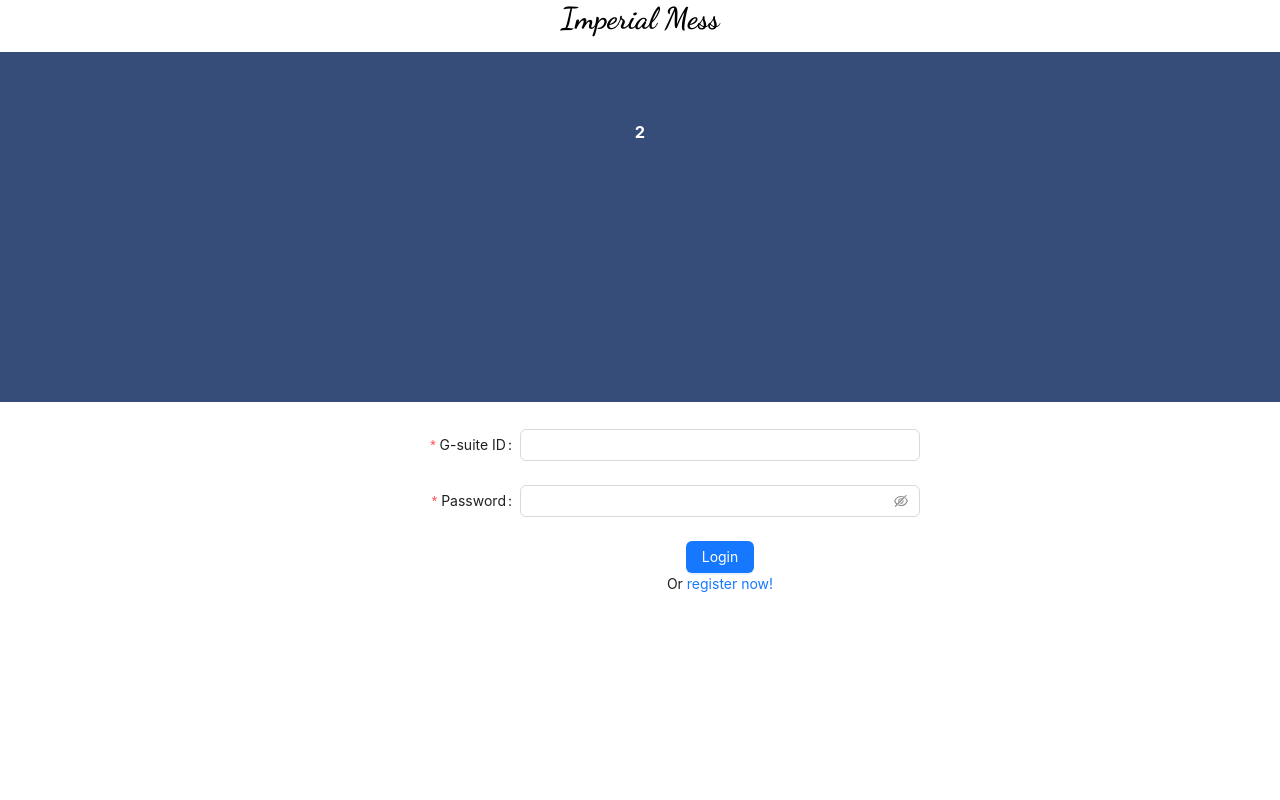
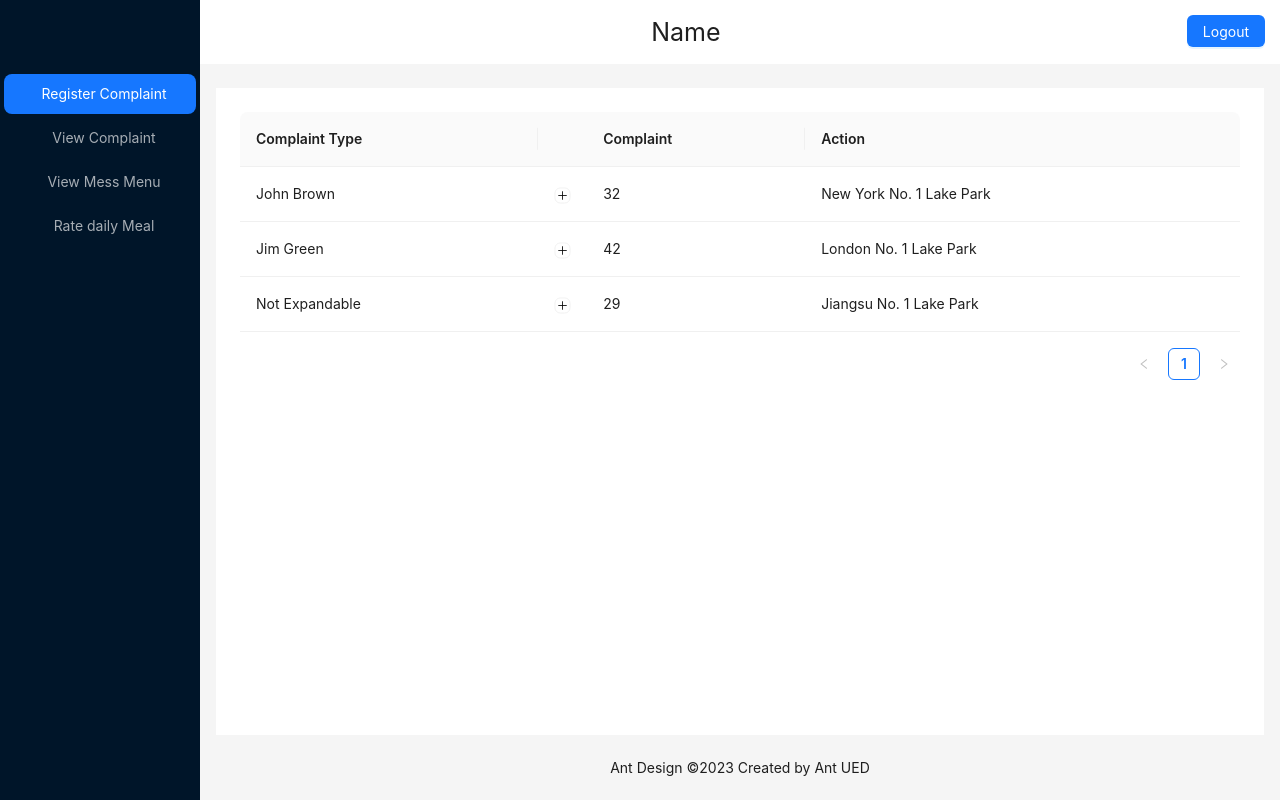
Before and after one commit to devprakashdp2021/Imperial-Mess, a React (Create React App) app in the folder frontend/: page / in a window 1280 px wide. Built offline with nearby package versions, Linux system fonts and the light colour scheme.

Commit message:
Student page initiated

```diff
--- a/frontend/src/App.js
+++ b/frontend/src/App.js
@@ -1,9 +1,9 @@
-
 import './App.css';
 import Register from './pages/Register';
 import Slide from './pages/Slide';
 import Login from './pages/Login';
 import { useState } from 'react';
+import Student from './pages/Student';
 
 function App() {
   const [isAuthenticated, setAuthenticated] = useState(true);
@@ -12,13 +12,14 @@ function App() {
   }
   return (
     <div className="App">
-     <h1 style={{fontSize:30, margin:"0px", fontFamily: 'Dancing Script'}}>Imperial Mess</h1>
+     {/* <h1 style={{fontSize:30, margin:"0px", fontFamily: 'Dancing Script'}}>Imperial Mess</h1>
      <Slide />
      <div style={{margin: "10px auto",width:"50%"}}>
       {
         isAuthenticated?<Login handleRegisterNow={handleAuthentication}/>:<Register handleLoginNow={handleAuthentication}/>
       }
-     </div>
+     </div> */}
+     <Student />
     </div>
   );
 }
--- /dev/null
+++ b/frontend/src/components/RegisterComplaints.js
@@ -0,0 +1,117 @@
+import { UploadOutlined } from '@ant-design/icons';
+import React from 'react';
+import {
+  Button,
+  Form,
+  Input,
+  Select,
+  Space,
+  Upload,
+} from 'antd';
+const { Option } = Select;
+const formItemLayout = {
+  labelCol: {
+    span: 6,
+  },
+  wrapperCol: {
+    span: 14,
+  },
+};
+const normFile = (e) => {
+  console.log('Upload event:', e);
+  if (Array.isArray(e)) {
+    return e;
+  }
+  return e?.fileList;
+};
+const onFinish = (values) => {
+  console.log('Received values of form: ', values);
+};
+const RegisterComplaints = () => (
+  <Form
+    name="validate_other"
+    {...formItemLayout}
+    onFinish={onFinish}
+    style={{
+      maxWidth: 600,
+    //   border: "1px solid red",
+    }}
+  >
+
+    <Form.Item
+      name="complaint type"
+      label="Complaint Type"
+      hasFeedback
+      rules={[
+        {
+          required: true,
+          message: 'Please select your complaint type!',
+        },
+      ]}
+    >
+      <Select placeholder="Please select a complaint type">
+        <Option value="mess">Mess Problem</Option>
+        <Option value="hostel">Hostel Problem</Option>
+      </Select>
+    </Form.Item>
+
+    <Form.Item
+      name="complaint"
+      label="Complaint"
+      hasFeedback
+      rules={[
+        {
+          required: true,
+          message: 'Please select your complaint!',
+        },
+      ]}
+    >
+      <Select placeholder="Please select a complaint">
+        <Option value="food-quality">Food Quality</Option>
+        <Option value="mess-timing">Mess Timing</Option>
+        <Option value="cleanliness-of-utensils">Cleanliness of Utensils</Option>
+        <Option value="behaviour-of-mess-worker">Behaviour of Mess Worker</Option>
+      </Select>
+    </Form.Item>
+
+    <Form.Item
+        name="description"
+        label="Description"
+        rules={[
+          {
+            required: true,
+            message: 'Please input description',
+          },
+        ]}
+      >
+        <Input.TextArea showCount rows="8" maxLength={500} />
+      </Form.Item>
+
+    <Form.Item
+      name="upload"
+      label="Upload"
+      valuePropName="fileList"
+      getValueFromEvent={normFile}
+      extra=".jpg"
+    >
+      <Upload name="logo" action="/upload.do" listType="picture">
+        <Button icon={<UploadOutlined />}>Click to upload</Button>
+      </Upload>
+    </Form.Item>
+
+    <Form.Item
+      wrapperCol={{
+        span: 12,
+        offset: 6,
+      }}
+    >
+      <Space>
+        <Button type="primary" htmlType="submit">
+          Submit
+        </Button>
+        <Button htmlType="reset">reset</Button>
+      </Space>
+    </Form.Item>
+  </Form>
+);
+export default RegisterComplaints;
--- /dev/null
+++ b/frontend/src/components/ViewAllComplaints.js
@@ -0,0 +1,62 @@
+import React from 'react';
+import { Table } from 'antd';
+const columns = [
+  {
+    title: 'Complaint Type',
+    dataIndex: 'complaintType',
+    key: 'complaintType',
+  },
+  Table.EXPAND_COLUMN,
+  {
+    title: 'Complaint',
+    dataIndex: 'complaint',
+    key: 'complaint',
+  },
+  {
+    title: 'Action',
+    dataIndex: 'action',
+    key: 'action',
+  },
+];
+const data = [
+  {
+    key: 1,
+    complaintType: 'John Brown',
+    complaint: 32,
+    action: 'New York No. 1 Lake Park',
+    description: 'My name is John Brown, I am 3rfoiljrfoilinrlfjnlrjfnorljfl'
+  },
+  {
+    key: 2,
+    complaintType: 'Jim Green',
+    complaint: 42,
+    action: 'London No. 1 Lake Park',
+    description: 'My name is Jim Green, I am 42 years old, living in London No. 1 Lake Park.',
+  },
+  {
+    key: 3,
+    complaintType: 'Not Expandable',
+    complaint: 29,
+    action: 'Jiangsu No. 1 Lake Park',
+    description: 'This not expandable',
+  },
+
+];
+const ViewAllComplaints = () => (
+  <Table
+    columns={columns}
+    expandable={{
+      expandedRowRender: (record) => (
+        <p
+          style={{
+            margin: 0,
+          }}
+        >
+          {record.description}
+        </p>
+      ),
+    }}
+    dataSource={data}
+  />
+);
+export default ViewAllComplaints;
--- /dev/null
+++ b/frontend/src/pages/Student.js
@@ -0,0 +1,77 @@
+import React from "react";
+import { Button, Flex, Layout, Menu, theme } from "antd";
+import RegisterComplaints from "../components/RegisterComplaints";
+import ViewAllComplaints from "../components/ViewAllComplaints";
+const { Header, Content, Footer, Sider } = Layout;
+const App = () => {
+  const {
+    token: { colorBgContainer },
+  } = theme.useToken();
+  return (
+    <Layout style={{ height: "100%" }}>
+      <Sider
+        breakpoint="lg"
+        collapsedWidth="0"
+        onBreakpoint={(broken) => {
+          console.log(broken);
+        }}
+        onCollapse={(collapsed, type) => {
+          console.log(collapsed, type);
+        }}
+      >
+        <div className="demo-logo-vertical" />
+        <Menu
+          style={{ margin: "70px auto auto" }}
+          theme="dark"
+          mode="inline"
+          defaultSelectedKeys={["1"]}
+          items={[
+            "Register Complaint",
+            "View Complaint",
+            "View Mess Menu",
+            "Rate daily Meal",
+          ].map((item, index) => ({
+            key: String(index + 1),
+            label: item,
+          }))}
+        />
+      </Sider>
+      <Layout>
+        <Header
+          style={{
+            padding: 0,
+            background: colorBgContainer,
+          }}
+        >
+            <p style={{fontSize:"25px", display:"inline"}}>Name</p>
+            <Button style={{float:"right", margin:"15px"}}type="primary">Logout</Button>
+        </Header>
+        <Content
+          style={{
+            margin: "24px 16px 0",
+            overflow: "scroll",
+          }}
+        >
+          <div
+            style={{
+              padding: 24,
+              minHeight: "100%",
+              background: colorBgContainer,
+            }}
+          >
+            {/* <RegisterComplaints /> */}
+            <ViewAllComplaints />
+          </div>
+        </Content>
+        <Footer
+          style={{
+            textAlign: "center",
+          }}
+        >
+          Ant Design ©2023 Created by Ant UED
+        </Footer>
+      </Layout>
+    </Layout>
+  );
+};
+export default App;
```
Also changed, not shown: frontend/src/components/RateDailyMeal.js (added, +9 -0 lines), frontend/src/components/ViewMessMenu.js (added, +11 -0 lines).
